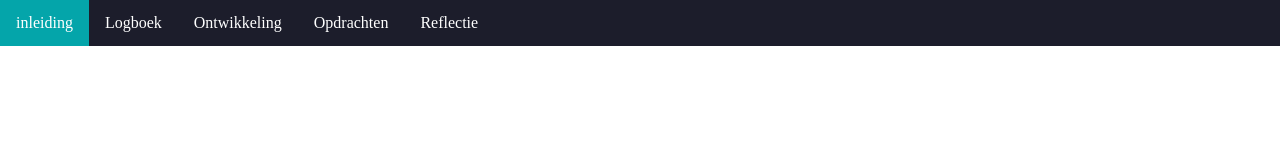
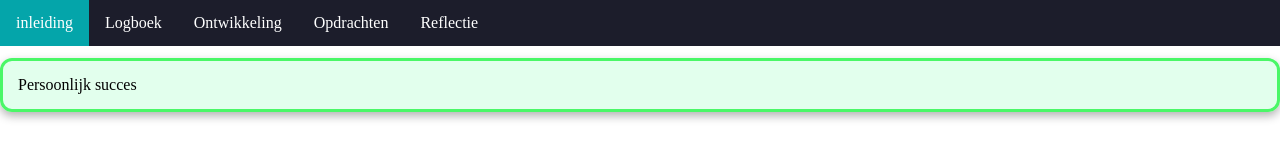
Before and after one commit to PepijnBroekmansPXL/portfolio-PepijnBroekmansPXL, a plain HTML site: page Reflectie.html in a window 1280 px wide. Drawn offline with Linux system fonts and the light colour scheme.

Commit message:
reflectie

```diff
--- a/Reflectie.html
+++ b/Reflectie.html
@@ -19,4 +19,8 @@
   </nav>
 
   <h1>Reflectie</h1>
+
+  <article>
+    <span>Persoonlijk succes</span>
+  </article>
 </body>
```
